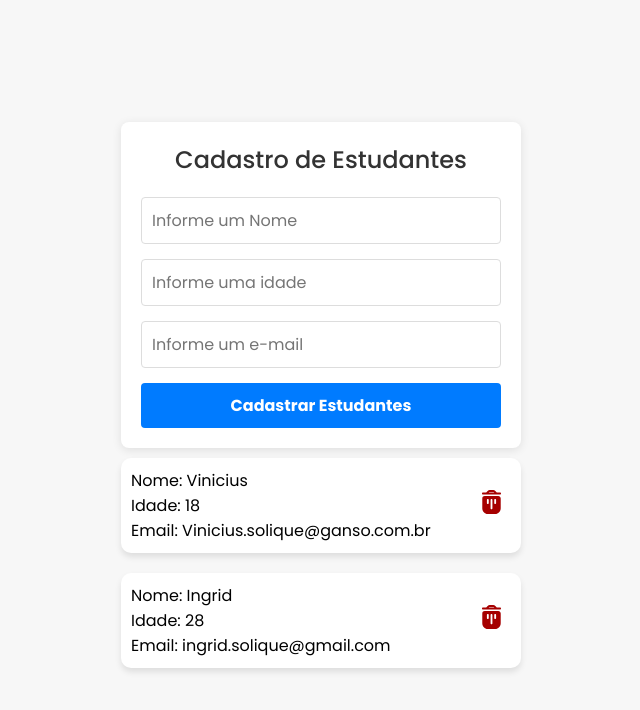
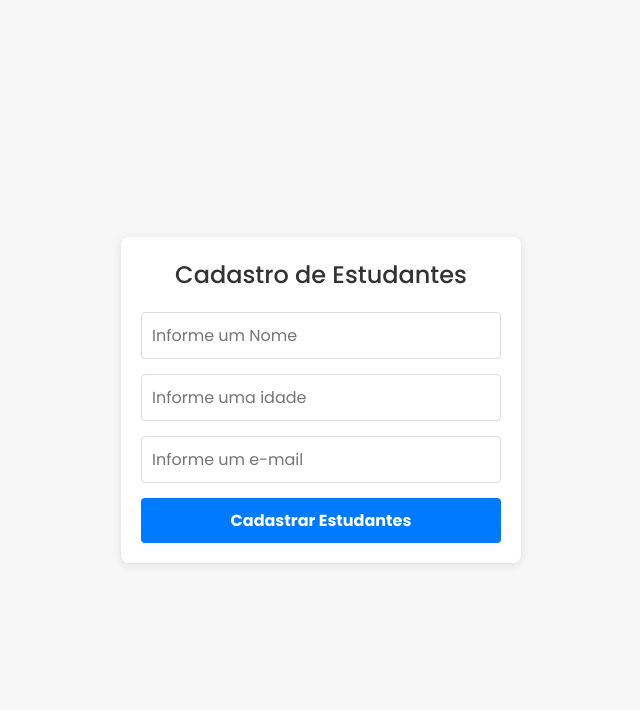
Before and after one commit to viniciussolique39/API-CAME-Interface, a React (Vite) app in the folder API-Cadastro-de-usuarios/: page / in a window 1280 px wide. Shown: the top 710 px of the page, without its empty margins (319-959 px from the left). Built offline with nearby package versions, Linux system fonts and the light colour scheme.

Commit message:
Deletando essas informações, pois agora vamos puxar diretamente do banco de dados

```diff
--- a/API-Cadastro-de-usuarios/src/pages/Home/index.jsx
+++ b/API-Cadastro-de-usuarios/src/pages/Home/index.jsx
@@ -5,19 +5,7 @@ import api from '../../services/api'
 
 function Home() {
 
-  const users = [{
-    id: '12345657jsj',
-    name: 'Vinicius',
-    age: 18,
-    email: 'Vinicius.solique@ganso.com.br'
-  }, {
-
-    id: '123456578vsj',
-    name: 'Ingrid',
-    age: 28,
-    email: 'ingrid.solique@gmail.com'
-  }
-  ]
+  const users = []
 
   return (
 
```
